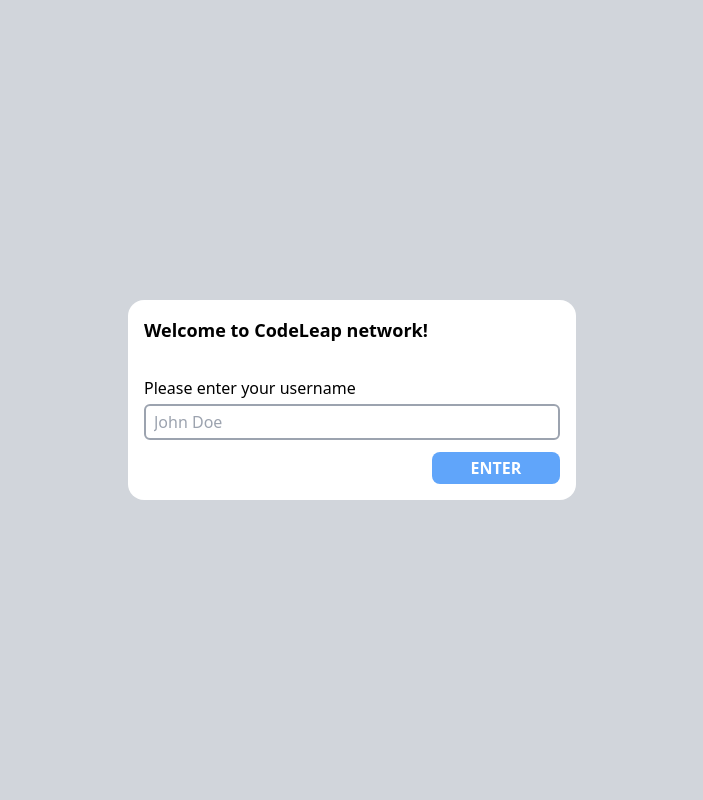
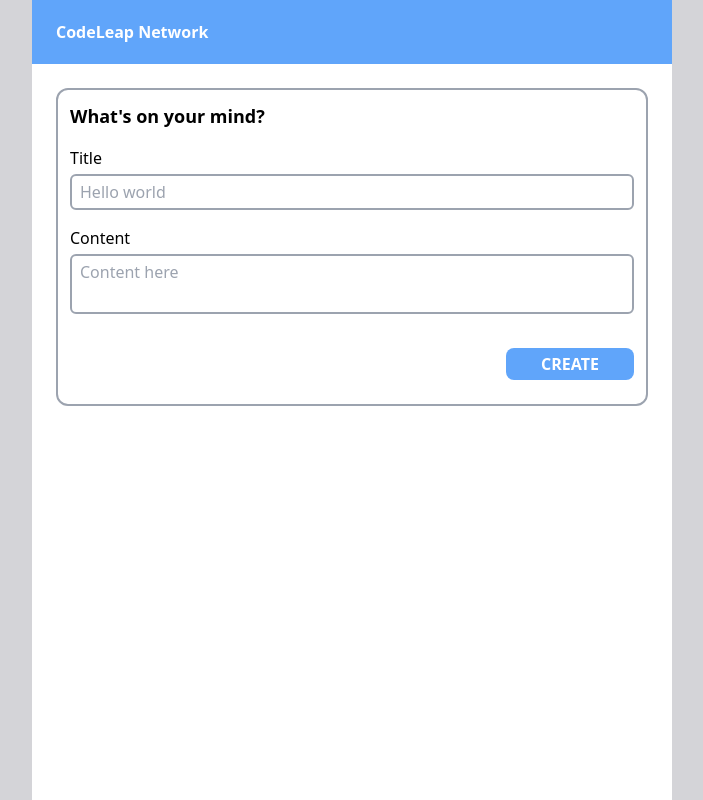
Before and after one commit to matheus-alexandria/cl_challenge, a React (Vite) app: page / in a window 1280 px wide. Shown: the whole page, without its empty margins (288-991 px from the left). Built offline with nearby package versions, Linux system fonts and the light colour scheme.

Commit message:
First elements of the main screen page

```diff
--- a/src/main.tsx
+++ b/src/main.tsx
@@ -1,10 +1,12 @@
-import React from 'react'
-import ReactDOM from 'react-dom/client'
-import { Login } from './pages/Login';
+import React from 'react';
+import ReactDOM from 'react-dom/client';
+import { SignUp } from './pages/SignUp';
+import { MainScreen } from "./pages/MainScreen";
 import './styles/global.css';
 
 ReactDOM.createRoot(document.getElementById('root') as HTMLElement).render(
   <React.StrictMode>
-    <Login />
+    {/* <SignUp /> */}
+    <MainScreen />
   </React.StrictMode>,
 )
--- /dev/null
+++ b/src/pages/MainScreen.tsx
@@ -0,0 +1,39 @@
+export function MainScreen() {
+  return (
+    <div className="w-screen h-screen flex items-center justify-center bg-zinc-300">
+      <div className="w-1/2 h-full bg-white">
+        <header
+          className="w-full h-2 flex items-center px-6 py-8 bg-blue-400 text-white font-bold"
+        >
+          CodeLeap Network
+        </header>
+        <form className="m-6 border-2 border-gray-400 p-3 rounded-xl flex flex-col gap-4">
+          <h1 className="font-extrabold text-lg">What's on your mind?</h1>
+          <div>
+            <p>Title</p>
+            <input
+              type="text"
+              placeholder="Hello world"
+              className="w-full border-2 border-gray-400 px-2 py-1 rounded-md mt-1"
+            />
+          </div>
+          <div>
+            <p>Content</p>
+            <textarea
+              placeholder="Content here"
+              className="w-full resize-none border-2 border-gray-400 px-2 py-1 rounded-md mt-1"
+            />
+          </div>
+          <div className="flex justify-end">
+            <button
+              type="submit"
+              className="w-32 h-8 bg-blue-400 my-3 rounded-lg text-white font-bold hover:bg-blue-600 transition-colors"
+            >
+              CREATE
+            </button>
+          </div>
+        </form>
+      </div>
+    </div>
+  )
+}
--- a/src/pages/Login.tsx
+++ b/src/pages/SignUp.tsx
@@ -1,15 +1,25 @@
-export function Login() {
+import { FormEvent, useState } from "react"
+
+export function SignUp() {
+  const [login, setLogin] = useState("");
+
+  function handleLoginSubmit(e: FormEvent<HTMLFormElement>) {
+    e.preventDefault();
+    if (login === "Matheus") console.log("Enter");
+  }
+
   return (
-    <div className="w-screen h-screen flex items-center justify-center bg-gray-300">
+    <div className="w-screen h-screen flex items-center justify-center bg-zinc-300">
       <div className="w-[35%] h-1/4 bg-white flex flex-col justify-start p-4 rounded-2xl">
         <h1 className="font-extrabold text-lg">Welcome to CodeLeap network!</h1>
-        <form className="h-full flex flex-col justify-end gap-3">
+        <form onSubmit={(e) => handleLoginSubmit(e)} className="h-full flex flex-col justify-end gap-3">
           <div>
             <p>Please enter your username</p>
             <input
               type="text"
               placeholder="John Doe"
               className="w-full border-2 border-gray-400 px-2 py-1 rounded-md mt-1"
+              onChange={(e) => setLogin(e.target.value)}
             />
           </div>
           <div className="flex justify-end">
```
